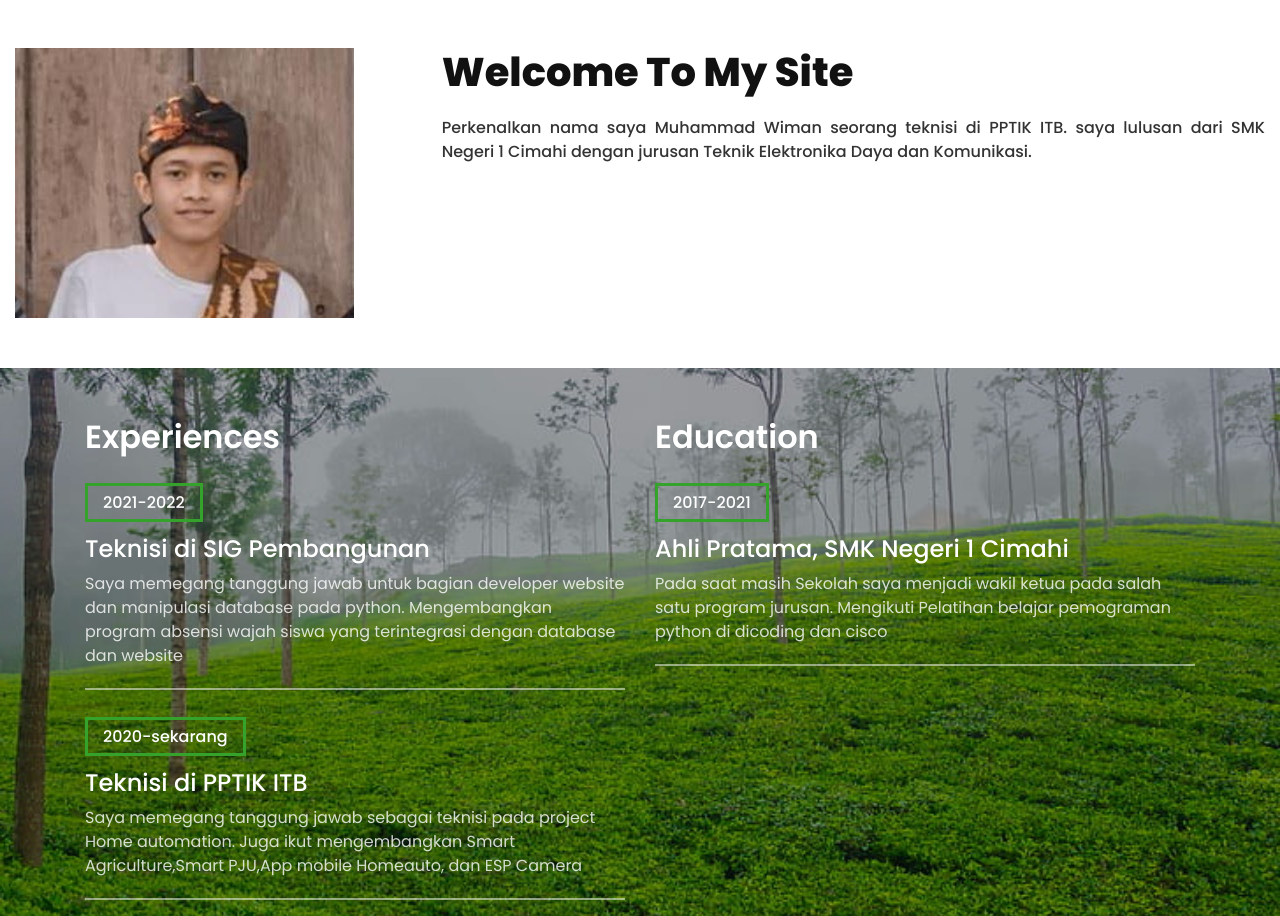
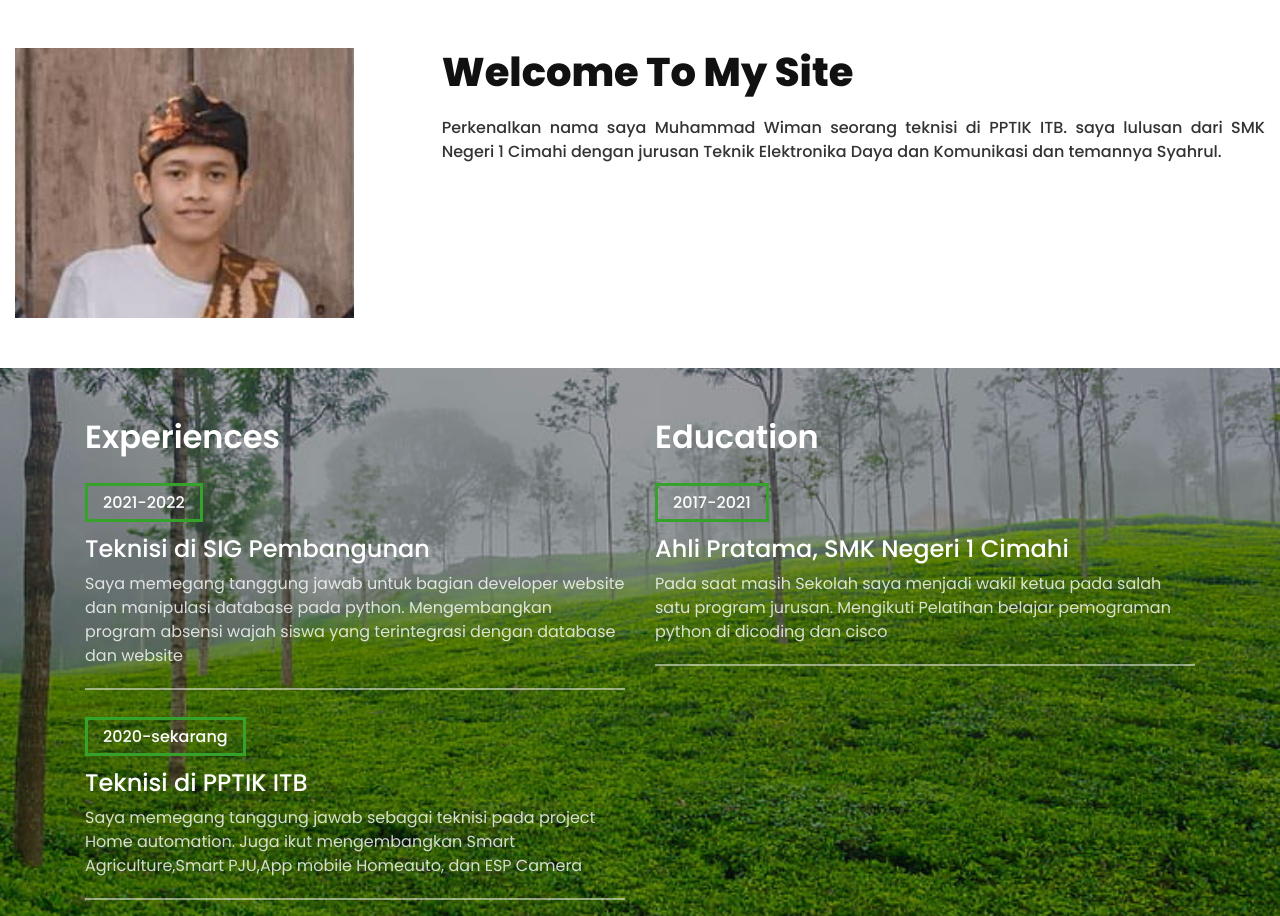
Before and after one commit to MuhammadWiman/Profile, a plain HTML site: page index.html in a window 1280 px wide. Shown: the part 802-1718 px from the top of the page. Drawn offline with nearby package versions, Linux system fonts and the light colour scheme.

Commit message:
Update index.html

```diff
--- a/index.html
+++ b/index.html
@@ -43,7 +43,7 @@
                     <p>
                         Perkenalkan nama saya Muhammad Wiman seorang teknisi di PPTIK ITB.
                         saya lulusan dari SMK Negeri 1 Cimahi dengan jurusan Teknik
-                        Elektronika Daya dan Komunikasi.
+                        Elektronika Daya dan Komunikasi dan temannya Syahrul.
                     </p>
                 </div>
             </div>
```
